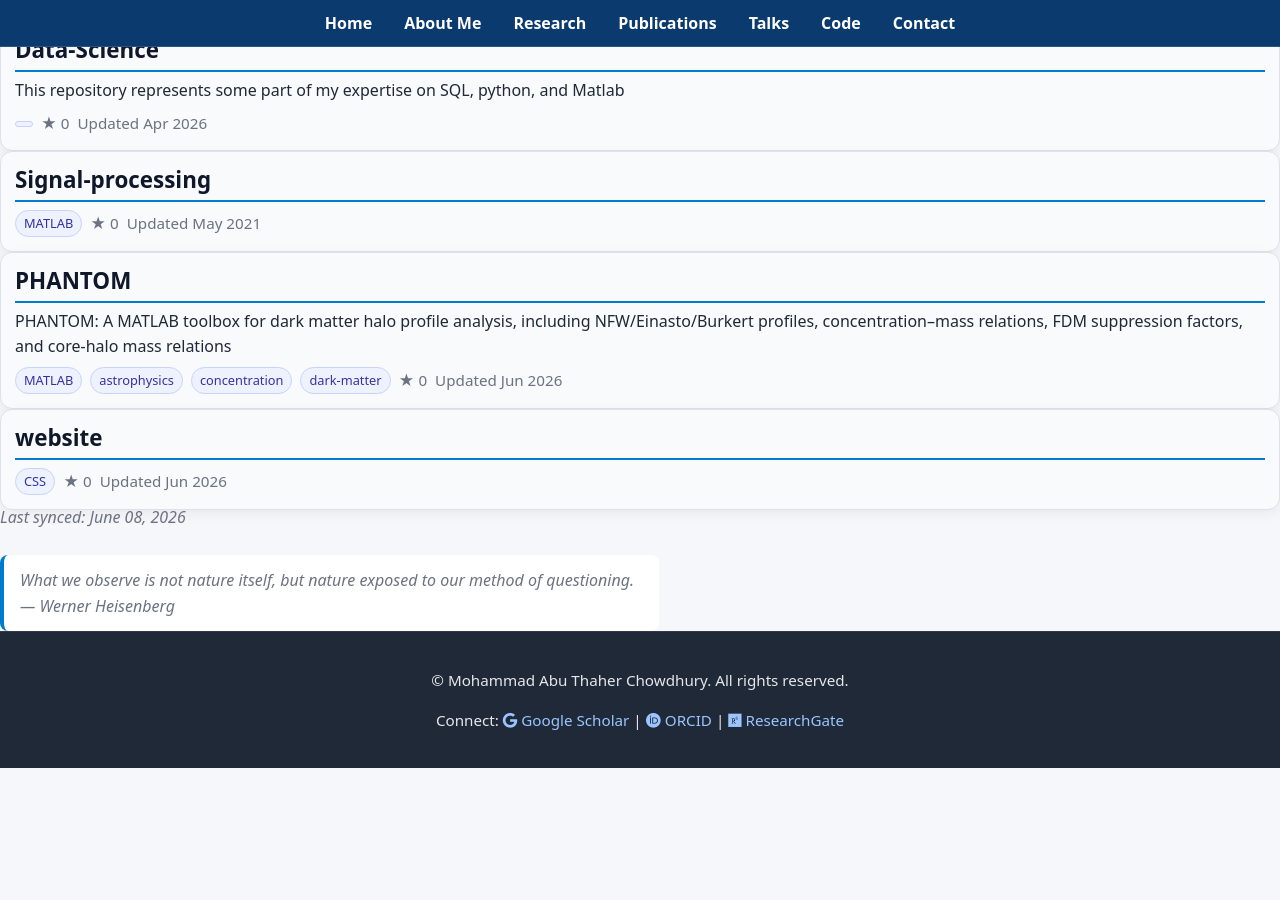
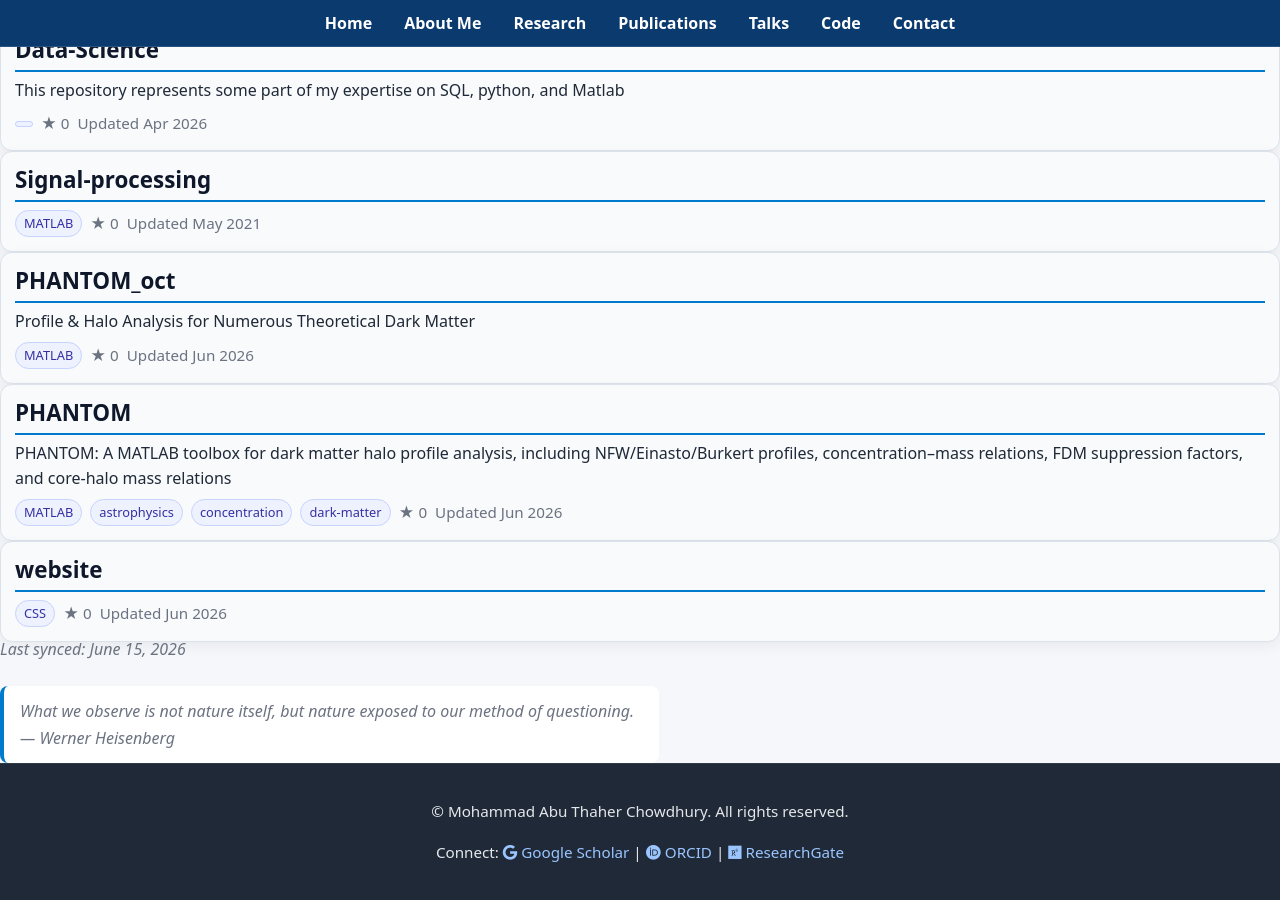
Before and after one commit to matc-thaher/website, a Jekyll site: the page built from code.md, in a window 1280 px wide and 900 px high, scrolled down 750 px. Built offline with Jekyll 4.4.1, drawn with Linux system fonts in a browser that asks for light colours; before the commit the page ends 1518 px from its top, so only the background shows below that.

Commit message:
chore: update GitHub repos

```diff
--- a/_data/repos.json
+++ b/_data/repos.json
@@ -1,5 +1,5 @@
 {
-  "updated": "2026-06-08T09:19:24.938492Z",
+  "updated": "2026-06-15T10:51:07.772873Z",
   "repos": [
     {
       "name": "website",
@@ -8,7 +8,7 @@
       "language": "CSS",
       "topics": [],
       "stargazers_count": 0,
-      "updated_at": "2026-06-08T08:54:36Z",
+      "updated_at": "2026-06-15T10:35:26Z",
       "fork": false
     },
     {
@@ -26,7 +26,17 @@
         "suppression-factor"
       ],
       "stargazers_count": 0,
-      "updated_at": "2026-06-07T23:24:38Z",
+      "updated_at": "2026-06-13T19:33:29Z",
+      "fork": false
+    },
+    {
+      "name": "PHANTOM_oct",
+      "html_url": "https://github.com/matc-thaher/PHANTOM_oct",
+      "description": "Profile & Halo Analysis for Numerous Theoretical Dark Matter",
+      "language": "MATLAB",
+      "topics": [],
+      "stargazers_count": 0,
+      "updated_at": "2026-06-13T19:32:17Z",
       "fork": false
     },
     {
```
